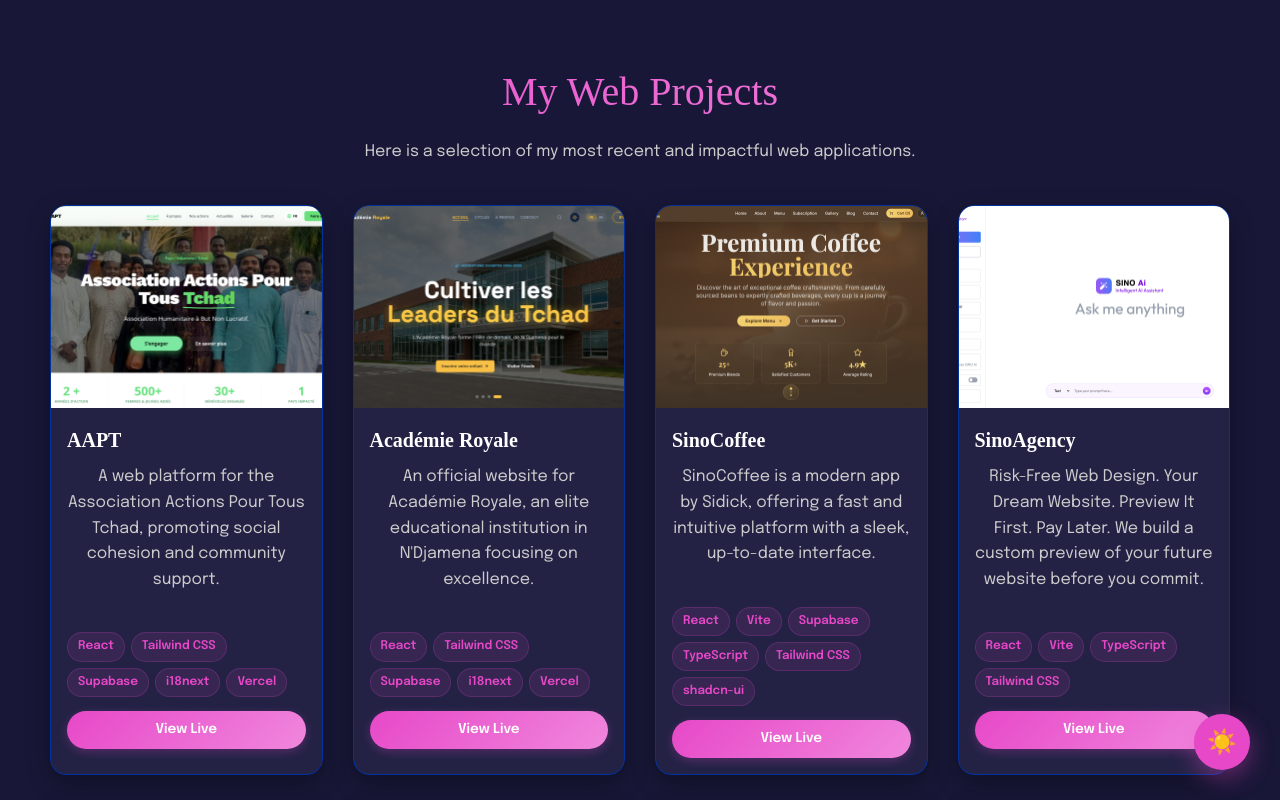
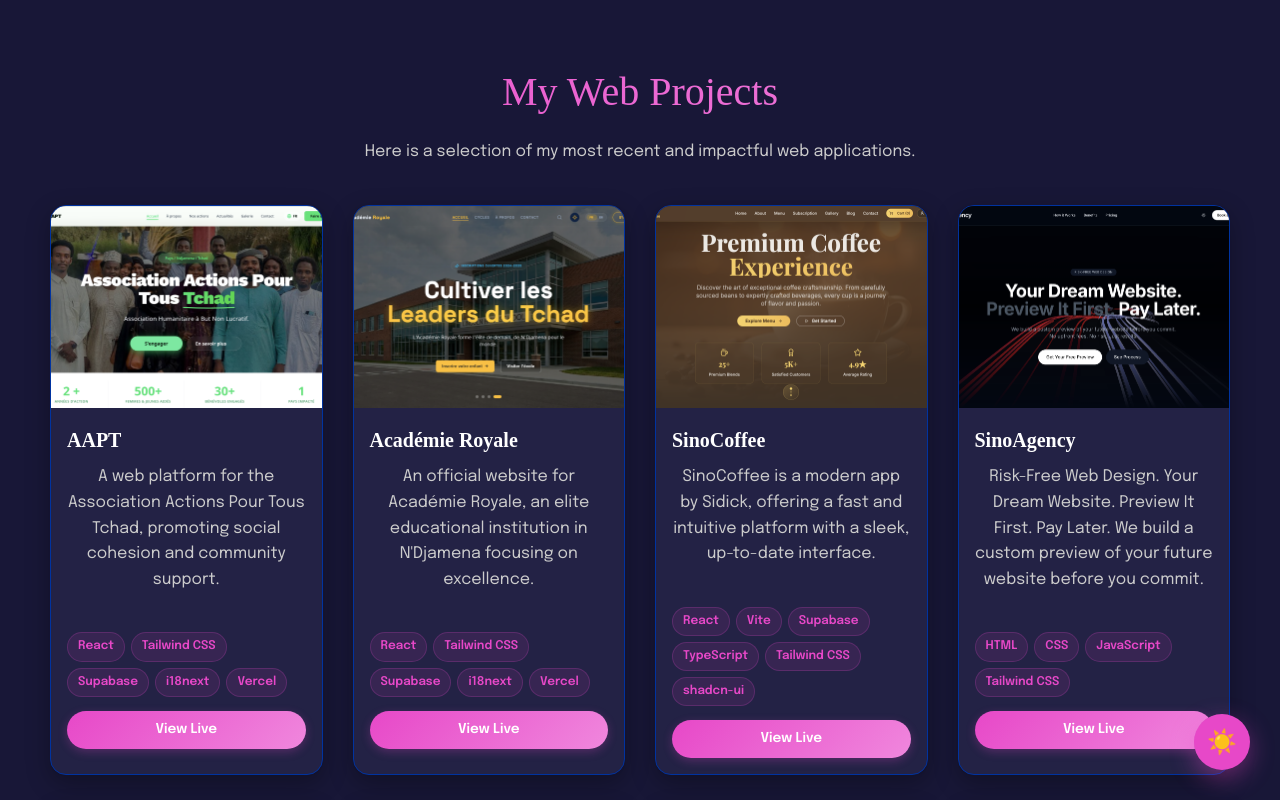
Before and after one commit to sidicksino/SidickPortfolio, a React (Vite) app: page /projects/web in a window 1280 px wide. Shown: the top 800 px of the page. Built offline with nearby package versions, Linux system fonts and the light colour scheme; a web font is replaced by a local one.

Commit message:
Add SinoAgency project image and update associated project details and technologies.

```diff
--- a/src/data/projectData.js
+++ b/src/data/projectData.js
@@ -10,6 +10,7 @@ import Disease from "../assets/disease.png";
 import AAPT from "../assets/aapt.png";
 import News from "../assets/news.png";
 import ROYAL from "../assets/royal.png";
+import SinoAgency from "../assets/sinoagency.png";
 
 export const webProjects = [
   {
@@ -60,8 +61,8 @@ export const webProjects = [
     id: 4,
     titleKey: 'projects.items.web.4.title',
     descriptionKey: 'projects.items.web.4.description',
-    technologies: ["React", "Vite", "TypeScript", "Tailwind CSS"],
-    image: SinoAi,
+    technologies: ["HTML", "CSS", "JavaScript", "Tailwind CSS"],
+    image: SinoAgency,
     liveUrl: "https://sinoagency.netlify.app/",
   },
   {
```
Also changed, not shown: src/assets/sinoagency.png (added).
